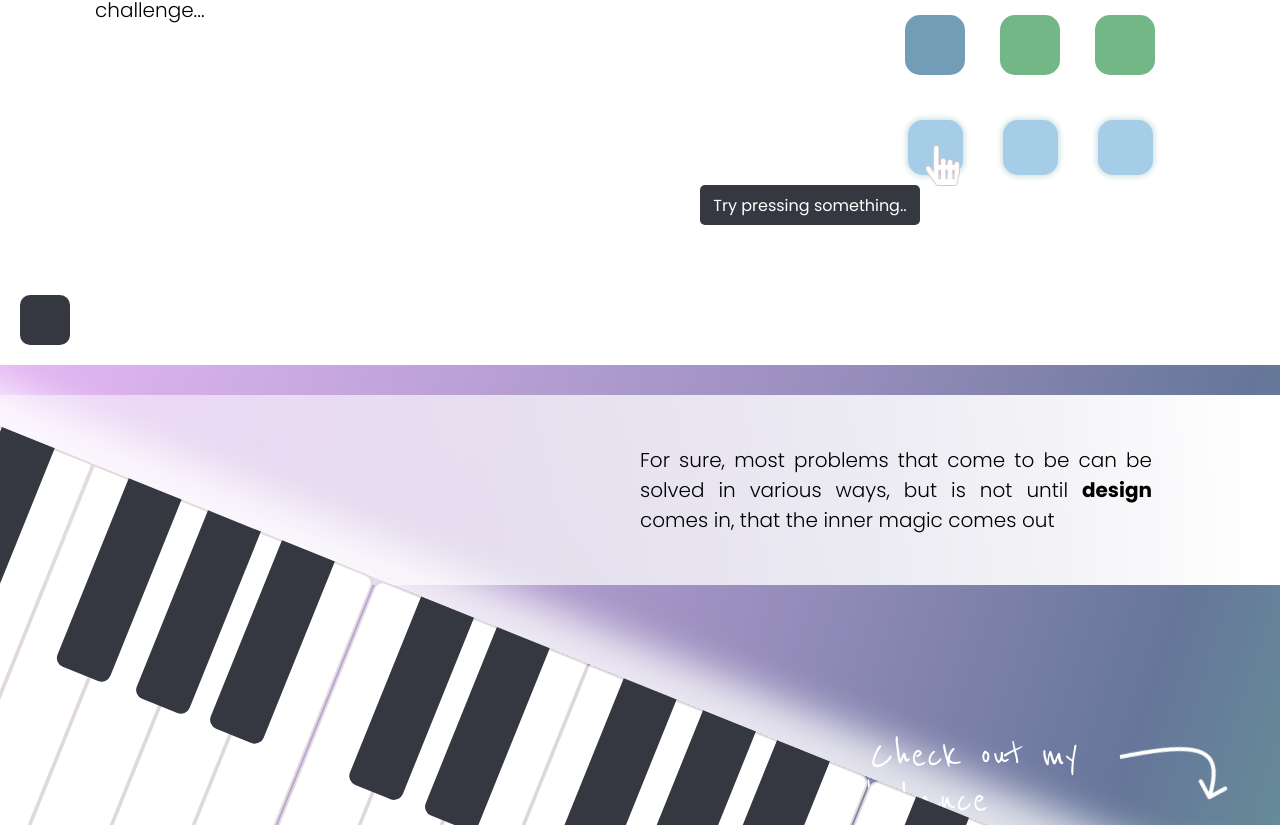
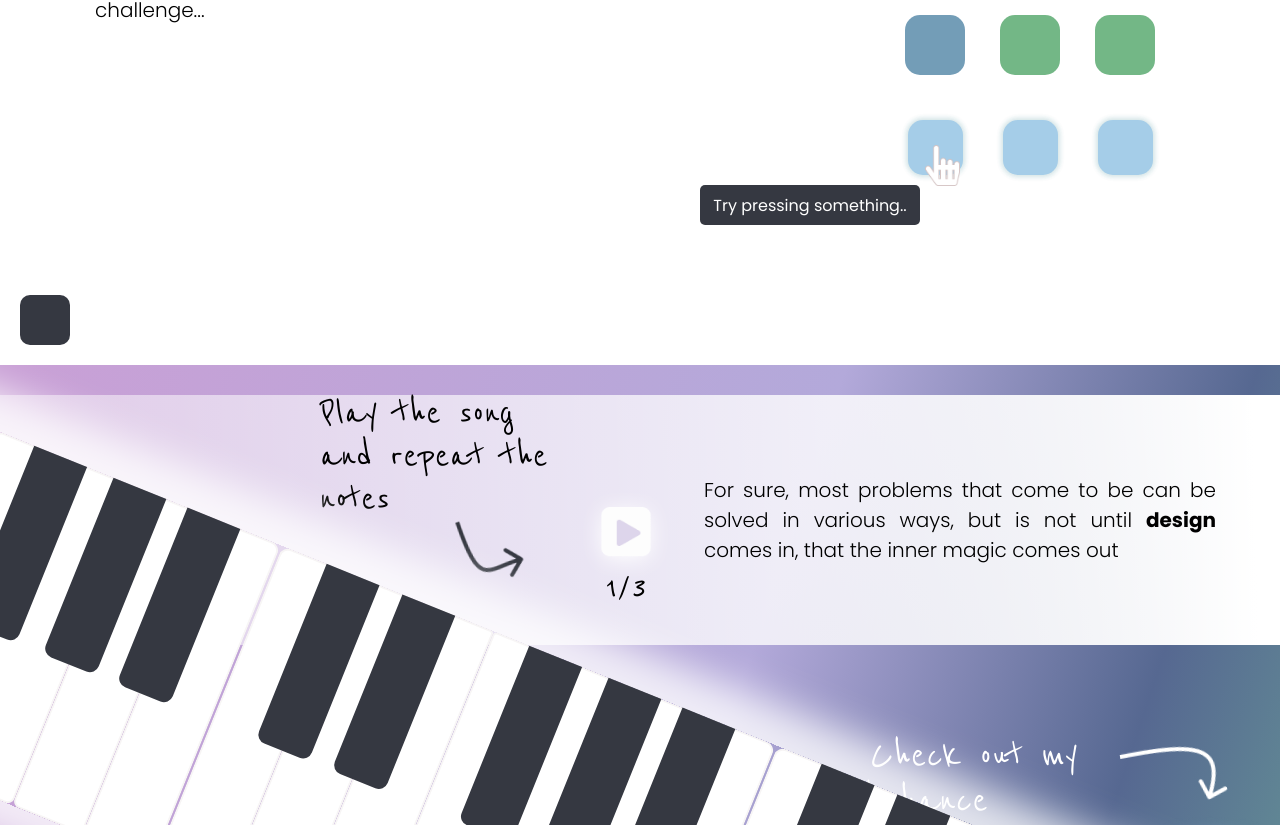
Before and after one commit to DannyCarvajal/portfolio-2022, a React (Create React App) app: page / in a window 1280 px wide. Shown: the part 1235-2060 px from the top of the page. Built offline with nearby package versions, Linux system fonts and the light colour scheme.

Commit message:
creative section piano added, puzzle piano part 1

```diff
--- a/src/components/creative/piano.jsx
+++ b/src/components/creative/piano.jsx
@@ -2,7 +2,7 @@ import React, {useState} from "react";
 import PianoKey from "./pianoKey";
 import "./piano.scss";
 
-const Piano = () => {
+const Piano = ({pianoGuess}) => {
 	const piano = [
 		["c", "white"],
 		["cs", "black"],
@@ -23,7 +23,7 @@ const Piano = () => {
 		return (
 			<div className="pianoContainer">
 				{pianoKeys.map(([note, keyType]) => {
-					return <PianoKey keyType={keyType} note={`${note} ${octave} ${note + octave}`} key={note + octave} />;
+					return <PianoKey keyType={keyType} note={`${note} ${octave} ${note + octave}`} key={note + octave} pianoGuess={pianoGuess} />;
 				})}
 			</div>
 		);
--- a/src/components/creative/pianoKey.jsx
+++ b/src/components/creative/pianoKey.jsx
@@ -1,14 +1,17 @@
+import {useState} from "react";
 import "./pianokey.scss";
 
-const PianoKey = ({keyType, note}) => {
+const PianoKey = ({keyType, note, pianoGuess}) => {
 	const keyHandler = e => {
-		let audio = e.target.firstChild;
-		audio.play();
+		const note = e.target.classList[3];
+		new Audio(`music/${note}.mp3`).play();
+		pianoGuess(note);
+		console.log(new Date().getSeconds());
 	};
 
 	return (
 		<div className={`${keyType}Key ${note}`} onClick={keyHandler}>
-			<audio>
+			<audio className="pianoAudio">
 				<source src={`music/${note.split(" ")[2]}.mp3`} type="audio/mpeg"></source>
 			</audio>
 		</div>
--- a/src/components/rubiks/rubik.scss
+++ b/src/components/rubiks/rubik.scss
@@ -19,6 +19,7 @@
 
 
     .rubikscta {
+        cursor: pointer;
         position: absolute;
         bottom: -100px;
         width: 55px;
--- a/src/sections/creative/Creative.jsx
+++ b/src/sections/creative/Creative.jsx
@@ -1,7 +1,75 @@
+import {useState, useEffect, useRef} from "react";
 import Piano from "../../components/creative/piano";
 import "./creative.scss";
 
 const Creative = () => {
+	// PIANO PUZZLE
+	const level1 = ["a4", "g4", "f4", "as4", "a4"];
+	const level2 = [...level1, "g4", "c5", "d5"];
+	const level3 = [...level2, "c5", "a4"];
+	const noTurn = "Play the song and repeat the notes";
+	const pianoTurn = "Playing...";
+	const userTurn = "Your turn";
+
+	const [currentLevel, setCurrentLevel] = useState(level1);
+	const [level, setLevel] = useState(1);
+	const [turn, setTurn] = useState(noTurn);
+	const [pianoGuess, setPianoGuess] = useState([]);
+	const lastNotePlayed = useRef("");
+
+	const playNote = (note, speed) => {
+		let pianoNote = document.getElementsByClassName(note)[0];
+		pianoNote.click();
+	};
+	const playPianoHandler = () => {
+		setTurn(pianoTurn);
+		const bpm = 100;
+		const speed = (60 / bpm) * 1000;
+		let counter = 0;
+
+		// PLAY EVERY X SECONDS
+		let song = setInterval(() => {
+			if (counter < currentLevel.length) {
+				playNote(currentLevel[counter], speed);
+				counter++;
+			} else {
+				clearInterval(song);
+				setTurn(userTurn);
+			}
+		}, speed);
+	};
+
+	// PIANO GUESS
+	const checkIfLevelPassed = () => {
+		if (pianoGuess.join("").includes(currentLevel.join(""))) {
+			if (level === 3) {
+				console.log("You won!");
+				setTurn("you won");
+			} else {
+				setCurrentLevel(level === 1 ? level2 : level3);
+				setLevel(level + 1);
+			}
+			setPianoGuess([]);
+			setTurn(noTurn);
+			console.log("Level passed");
+		} else {
+			console.log("Level failed");
+		}
+	};
+
+	useEffect(() => {
+		lastNotePlayed.current = pianoGuess[pianoGuess.length - 1];
+		if (turn === userTurn) {
+			checkIfLevelPassed();
+		}
+	});
+
+	const pianoKeyHandler = note => {
+		if (turn === userTurn) {
+			setPianoGuess([...pianoGuess, note]);
+		}
+	};
+
 	return (
 		<div className="creativeSection">
 			<div className="creativeSection__descContainer">
@@ -16,7 +84,15 @@ const Creative = () => {
 					<img src="img/behancecontact.png" alt="behance" className="behance__contactimg" />
 				</a>
 			</div>
-			<Piano />
+			<div className="pianoGame">
+				<p className="pianoGame__indications">{turn}</p>
+				<div className="pianoGame__playlevels">
+					<img src="img/playbutton.png" alt="play" className="play" onClick={playPianoHandler} />
+					<p className="levels">{level}/3</p>
+				</div>
+				<img src="img/playarrow.png" alt="arrow" className="play__arrow" />
+			</div>
+			<Piano pianoGuess={pianoKeyHandler} />
 		</div>
 	);
 };
--- a/src/sections/creative/creative.scss
+++ b/src/sections/creative/creative.scss
@@ -61,24 +61,45 @@
     .piano {
         padding-bottom: 30px;
         opacity: 0.7;
-
-
-
     }
 
     .whiteKey {
         width: 40px;
-        height: 200px;
-        border: 0.5px solid #e2dcdc;
+        height: 180px;
+        border: 0.1px solid #e2dcdc4b;
         border-bottom-left-radius: 4px;
         border-bottom-right-radius: 4px;
+        cursor: pointer;
+
+        &:hover {
+            background: #6c768b4b;
+        }
+
+        &:active {
+            background: #6c768b4b;
+        }
+
+        &.active {
+            background: #6c768b4b;
+        }
 
     }
 
     .blackKey {
+        cursor: pointer;
         position: absolute;
         width: 30px;
-        height: 105px;
+        height: 100px;
+
+        &:hover {
+            background: #333557de;
+        }
+
+
+        &.active {
+            background: #333557de;
+        }
+
 
         &.cs {
             top: 0;
@@ -108,6 +129,12 @@
 
     }
 
+    // PLAY BUTTON
+
+    .pianoGame {
+        display: none;
+    }
+
 }
 
 
@@ -116,14 +143,16 @@
     /* big landscape tablets, laptops, and desktops */
     .creativeSection {
         min-height: 100vh;
-        background: linear-gradient(108.32deg, #E4B7F3 0.93%, #988EBD 54.81%, #66769A 81.51%, #669796 99.27%);
+        background: linear-gradient(108.32deg, #c9a0d6 1%, #b3a9da 54.81%, #566891 81.51%, #669796 99.27%);
         opacity: 1;
+        position: relative;
 
         // DESCRIPTION
         &__descContainer {
+            height: 250px;
 
             .descContainer__desc {
-                margin-left: 40%;
+                margin-left: 50%;
                 max-width: 40vw;
             }
         }
@@ -155,10 +184,68 @@
         // PIANO
         .piano {
             padding-bottom: 0px;
-            transform: scale(1.9) rotate(22deg) translateY(100px) translateX(-10px);
+            transform: scale(1.9) rotate(22deg) translateX(-100px);
             opacity: 1;
             box-shadow: 0px 0px 20px 20px rgba(255, 255, 255, 0.781);
-            ;
+
+            position: absolute;
+            top: 420px;
+        }
+
+
+        // PLAY BUTTON
+
+        .pianoGame {
+            display: block;
+            position: absolute;
+            top: 2%;
+            left: 25%;
+            display: flex;
+            justify-content: center;
+            align-items: center;
+            font-family: 'Reenie Beanie', cursive;
+
+            & p {
+                font-size: 2.7rem;
+                font-weight: 500;
+            }
+
+            & .pianoGame__indications {
+                max-width: 20vw;
+                min-width: 230px;
+                min-height: 150px;
+                display: flex;
+                justify-content: center;
+                align-items: center;
+            }
+
+
+            &__playlevels {
+                display: flex;
+                flex-direction: column;
+                justify-content: center;
+                align-items: center;
+                position: relative;
+                top: 100px;
+
+                .levels {
+                    position: relative;
+                    bottom: 20px;
+                }
+
+                .play {
+                    cursor: pointer;
+                    width: 100px;
+                    height: 100px;
+                }
+            }
+
+            .play__arrow {
+                position: absolute;
+                left: 140px;
+                transform: rotate(-10deg);
+                bottom: -50px;
+            }
 
         }
 
```
Also changed, not shown: public/img/playarrow.png (added), public/img/playbutton.png (added).
